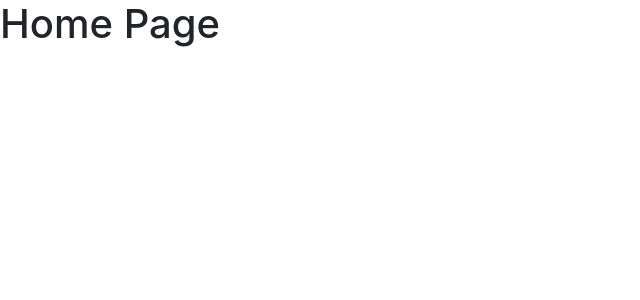
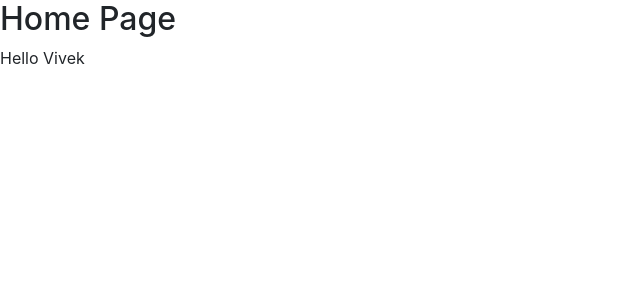
Before and after one commit to vivekprm/react-state-demo, a React (Create React App) app: page / in a window 1280 px wide. Shown: the top 300 px of the page, without its empty margins (0-640 px from the left). Built offline with nearby package versions, Linux system fonts and the light colour scheme.

Commit message:
React props demo

```diff
--- a/src/components/App.js
+++ b/src/components/App.js
@@ -6,11 +6,12 @@ function App() {
   /**
    * This solution works. But it hits server
    */
+  let username = "Vivek";
   const route = window.location.pathname;
   if (route === "/about") {
     return <AboutPage />;
   }
-  return <HomePage />;
+  return <HomePage name={username} />;
 }
 
 export default App;
--- a/src/components/HomePage.js
+++ b/src/components/HomePage.js
@@ -1,10 +1,11 @@
 import React from "react";
 
-function HomePage() {
+function HomePage(props) {
   return (
-    <div>
-      <h1>Home Page</h1>
-    </div>
+    <>
+      <h2>Home Page</h2>
+      <p>Hello {props.name}</p>
+    </>
   );
 }
 
```
